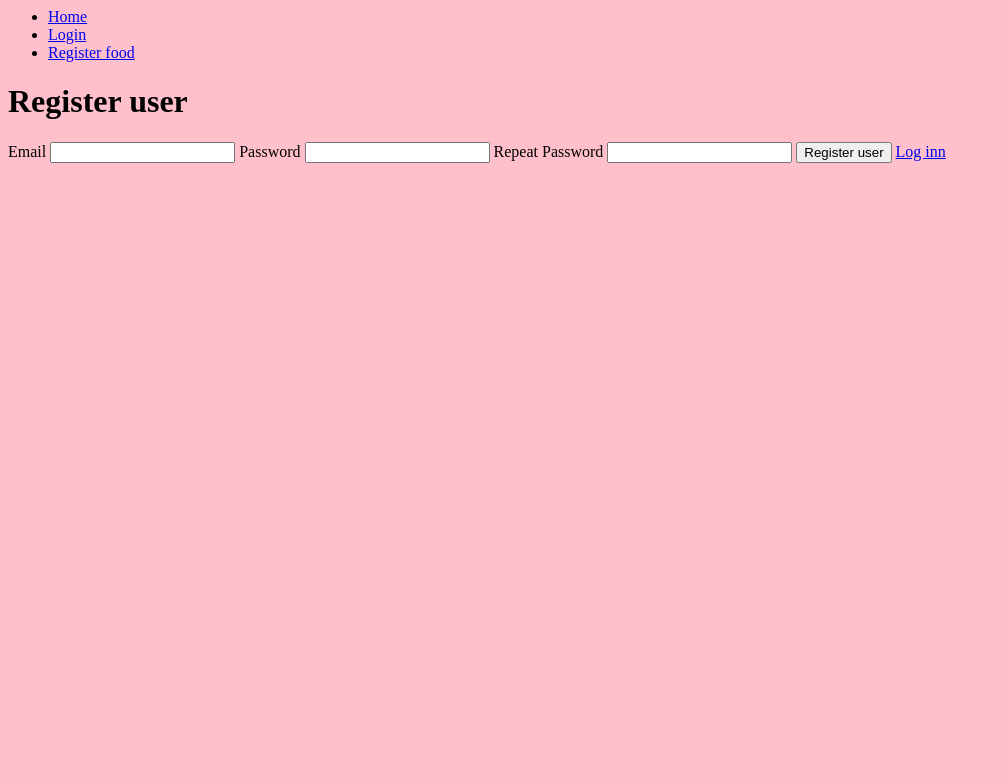
After one commit to monhelle/sjappa, a Node server app: page /register-user in a window 1280 px wide. The commit adds this page. Shown: the top 783 px of the page, without its empty margins (0-1001 px from the left). Run offline with Node 20, Linux system fonts and the light colour scheme; some libraries are stand-ins or nearby versions.

Commit message:
latest code

```diff
--- a/app.js
+++ b/app.js
@@ -1,16 +1,22 @@
 const express = require("express");
 require("dotenv").config();
+const argon2 = require("argon2");
 const mongoose = require("mongoose");
-const Food = require("./models/Food")
+const jwt = require("jsonwebtoken");
+const cookieParser = require("cookie-parser");
+const nodemailer = require("nodemailer");
+
+const Food = require("./models/Food");
+const User = require("./models/User");
 
 const app = express();
 
 app.set("view engine", "ejs");
 
-app.use(express.urlencoded({extended: true}))
+app.use(cookieParser());
+app.use(express.urlencoded({ extended: true }));
 
-app.use(express.static("public"))
-
+app.use(express.static("public"));
 
 // mongoose.connect("mongodb://localhost:27017/sjappa");
 mongoose.connect(process.env.MONGODB_URI);
@@ -19,24 +25,131 @@ app.get("/", async (req, res) => {
   const food = await Food.find();
   console.log(food);
 
-    res.render("index", {food});
+  res.render("index", { food });
+});
 
+app.get("/register-food", async (req, res) => {
+  console.log(req.cookies);
+
+  const token = req.cookies.jwt;
+
+  const cookie = jwt.verify(token, process.env.SECRET_JWT);
+  console.log(cookie);
+  let userId = cookie.userId;
+  const user = await User.findById(userId);
+  console.log(user);
+  if (user.role !== "admin") {
+    res.redirect("/");
+  } else {
+    res.render("registerFood");
+  }
+});
+
+app.get("/login", (req, res) => {
+  res.render("login");
+});
+
+app.get("/register-user", (req, res) => {
+  res.render("registerUser");
+});
+
+app.get("/reset-password", (req, res) => {
+  res.render("resetPassword");
+});
+
+app.get("/forgot-password", (req, res) => {
+  res.render("forgottenPassword");
+});
+
+app.get("/profile", (req, res) => {
+  res.render("profile");
+});
+
+app.post("/forgot-password", async (req, res) => {
+  const { email } = req.body;
+
+  const user = await User.findOne({ email });
+
+  console.log(user);
+  if (user) {
+    const transporter = nodemailer.createTransport({
+      host: "smtp.ethereal.email",
+      port: 587,
+      auth: {
+        user: "roman.robel31@ethereal.email",
+        pass: "AGj2PsaWbvpN7xuMUd",
+      },
+    });
+
+    const jwtEmail = jwt.sign({email: user.email}, process.env.SECRET_JWT);
+
+    await transporter.sendMail({
+        from: "roman.robel31@ethereal.email",
+        to: "roman.robel31@ethereal.email", //byttes ut med user.email
+        subject: "Glemt passord",
+        // text: "Her er din nye reset passord lenke"
+        html: `<p>Her er din nye reset passord lenke</p>
+        <a href="http://localhost:4000/reset-password?email=${jwtEmail}">Trykk her</a>`
 
     })
 
-app.get("/register-food", (req, res) => {
-    res.render("registerFood")
-})
+
+    //send reset lenke
+  }
+});
+app.post("/reset-password", async (req, res) => {
+  const { password, repeatPassword } = req.body;
+
+  const url = req.query;
+  console.log("req.query", url);
+});
+
+app.post("/login", async (req, res) => {
+  const { email, password } = req.body;
+
+  const user = await User.findOne({ email });
+  console.log(user);
+
+  if (!user) {
+    res.status(404).send("email eller passord stemmer ikke overens");
+  }
+
+  let isPassword = await argon2.verify(user.password, password);
+  console.log(isPassword);
+  if (isPassword) {
+    const token = jwt.sign({ userId: user._id }, process.env.SECRET_JWT);
+    console.log("token", token);
+
+    res.cookie("jwt", token);
+
+    if (user.role === "admin") {
+      res.redirect("/register-food");
+    } else {
+      res.redirect("/profile");
+    }
+  } else {
+    res.send("email eller passord stemmer ikke overens");
+  }
+});
+
+app.post("/register-user", async (req, res) => {
+  const { email, password, repeatPassword } = req.body;
+
+  if (password === repeatPassword) {
+    const hash = await argon2.hash(password);
+
+    const user = new User({ email, password: hash });
+
+    await user.save();
+    res.status(201).redirect("/login");
+  } else {
+    res.send("passord stemmer ikke overens");
+  }
+});
 
 app.post("/register-food", async (req, res) => {
-    const {
-        bildeurl,
-        tittel,
-        beskrivelse,
-        ingredienser,
-        kategori,
-        pris
-    } = req.body;
+  const { bildeurl, tittel, beskrivelse, ingredienser, kategori, pris } =
+    req.body;
   console.log(req.body);
 
   const food = new Food({
@@ -45,12 +158,13 @@ app.post("/register-food", async (req, res) => {
     beskrivelse,
     ingredienser,
     kategori,
-        pris});
+    pris,
+  });
 
   await food.save();
   res.status(200).redirect("/register-food");
-})
+});
 
-
-
-app.listen(process.env.PORT);
+app.listen(process.env.PORT, () => {
+  console.log(`listening on http://localhost:${process.env.PORT}`);
+});
--- a/package.json
+++ b/package.json
@@ -1,8 +1,11 @@
 {
   "dependencies": {
+    "cookie-parser": "^1.4.7",
     "dotenv": "^18.0.8",
     "ejs": "^7.0.1",
     "express": "^5.3.0",
-    "mongoose": "^9.11.2"
+    "jsonwebtoken": "^9.0.3",
+    "mongoose": "^9.11.2",
+    "nodemailer": "^10.3.1"
   }
 }
--- a/views/index.ejs
+++ b/views/index.ejs
@@ -1,5 +1,8 @@
 <%- include("./partials/head.ejs") %>
 <body>
+
+    <%- include("./partials/nav.ejs") %>
+
     <h1>Free burgers from sjappa</h1>
 
     <div class="food">
--- /dev/null
+++ b/views/partials/nav.ejs
@@ -0,0 +1,7 @@
+<nav>
+    <ul>
+        <li><a href="/">Home</a></li>
+        <li><a href="/login">Login</a></li>
+        <li><a href="/register-food">Register food</a></li>
+    </ul>
+</nav>
--- /dev/null
+++ b/views/profile.ejs
@@ -0,0 +1,6 @@
+<%- include("./partials/head.ejs") %>
+<body>
+    <%- include("./partials/nav.ejs") %>
+    <h1>Din kundeprofil</h1>
+</body>
+</html>
--- a/views/registerFood.ejs
+++ b/views/registerFood.ejs
@@ -1,6 +1,7 @@
 <%- include("./partials/head.ejs") %>
 
 <body>
+    <%- include("./partials/nav.ejs") %>
     <h1>Register your food here</h1>
     <p>This will show up on main page</p>
 
--- /dev/null
+++ b/views/registerUser.ejs
@@ -0,0 +1,21 @@
+<%- include("./partials/head.ejs") %>
+<body>
+    <%- include("./partials/nav.ejs") %>
+
+    <h1>Register user </h1>
+    <form action="" method="post">
+        <label for="email">Email</label>
+        <input type="email" name="email" id="email">
+
+        <label for="password">Password</label>
+        <input type="password" name="password" id="password">
+
+        <label for="repeatPassword">Repeat Password</label>
+        <input type="password" name="repeatPassword" id="repeatPassword">
+        <button>Register user</button>
+
+        <a href="/login">Log inn</a>
+
+    </form>
+</body>
+</html>
```
Also changed, not shown: models/User.js (added, +17 -0 lines), views/forgottenPassword.ejs (added, +15 -0 lines), views/login.ejs (added, +19 -0 lines), views/resetPassword.ejs (added, +15 -0 lines), 1 other file. Lines whose indentation alone changed are shown as unchanged.
